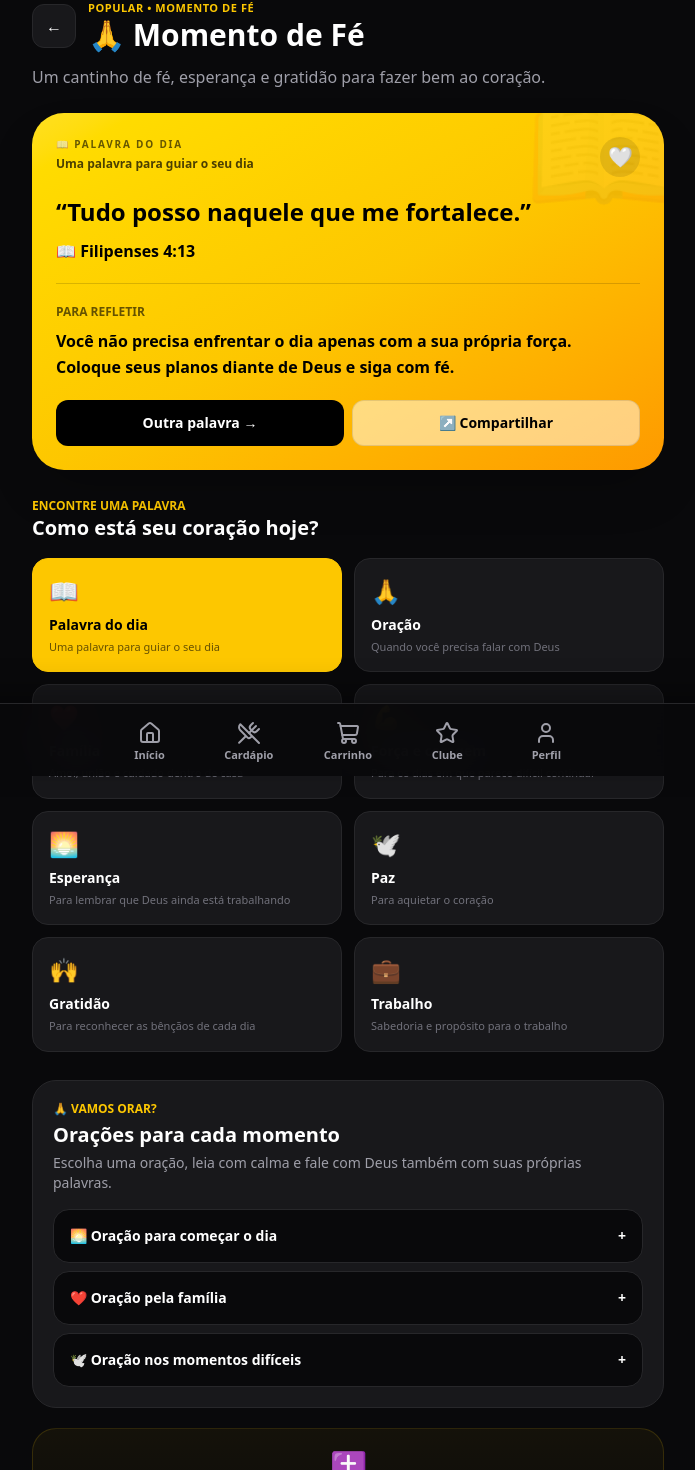
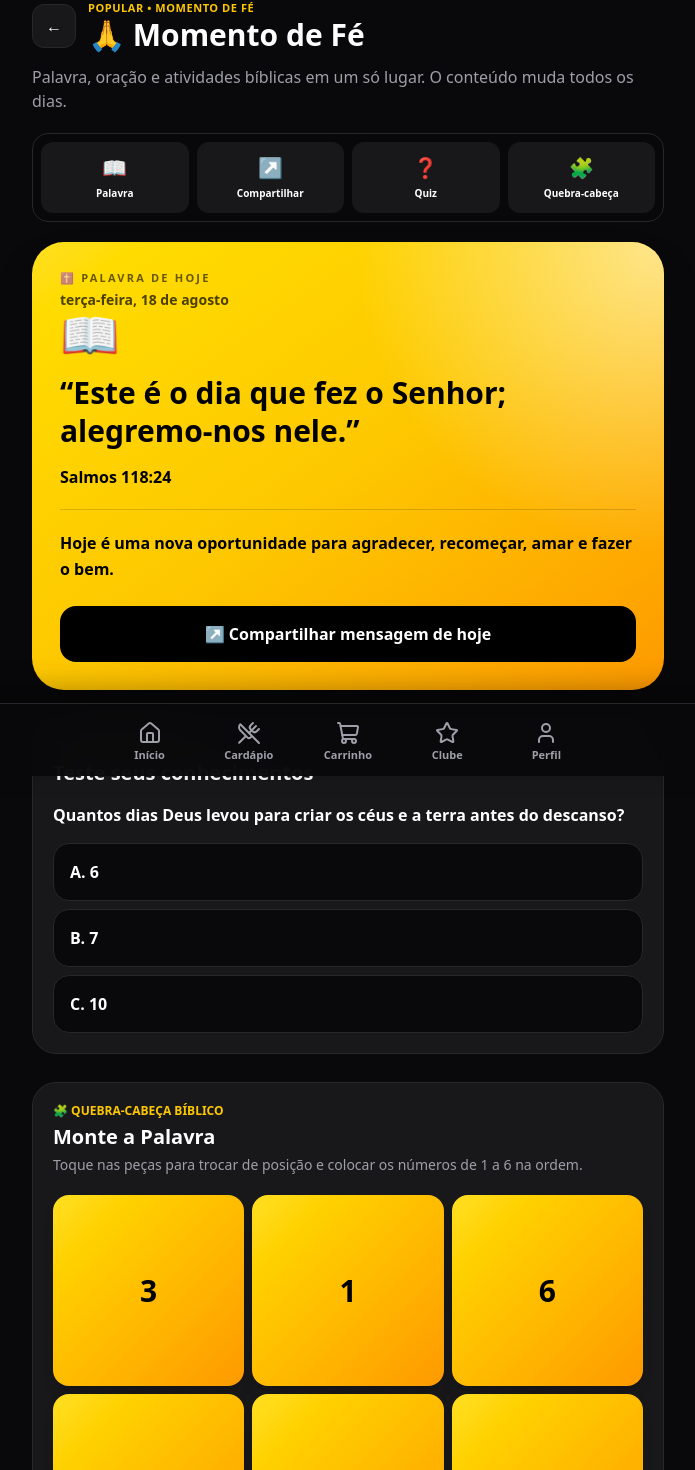
Before and after one commit to UniversalKnowledgeEcosystem/popular-app, a Next.js app: page /momento-de-fe in a window 1280 px wide. Shown: the part 24-1494 px from the top of the page, without its empty margins (292-987 px from the left). Built offline with nearby package versions, Linux system fonts and the light colour scheme.

Commit message:
feat: add daily faith card quiz and biblical puzzle

```diff
--- a/app/momento-de-fe/page.tsx
+++ b/app/momento-de-fe/page.tsx
@@ -1,51 +1,44 @@
 "use client";
 import Link from "next/link";
-import {useEffect,useMemo,useState} from "react";
-type Msg={texto:string;ref:string;reflexao:string};type Grupo={icon:string;nome:string,sub:string,itens:Msg[]};
-const grupos:Grupo[]=[
-{icon:"📖",nome:"Palavra do dia",sub:"Uma palavra para guiar o seu dia",itens:[
-{texto:"Tudo posso naquele que me fortalece.",ref:"Filipenses 4:13",reflexao:"Você não precisa enfrentar o dia apenas com a sua própria força. Coloque seus planos diante de Deus e siga com fé."},
-{texto:"O Senhor é o meu pastor; nada me faltará.",ref:"Salmos 23:1",reflexao:"Deus cuida, conduz e permanece presente. Mesmo quando não enxergamos todo o caminho, podemos confiar no Pastor."},
-{texto:"Entrega o teu caminho ao Senhor; confia nele.",ref:"Salmos 37:5",reflexao:"Entregar é reconhecer que Deus vê além do que nós vemos. Faça a sua parte e confie a Ele aquilo que você não controla."},
-{texto:"Este é o dia que fez o Senhor; alegremo-nos nele.",ref:"Salmos 118:24",reflexao:"Cada novo dia é uma oportunidade de agradecer, recomeçar, amar e fazer o bem."}]},
-{icon:"🙏",nome:"Oração",sub:"Quando você precisa falar com Deus",itens:[
-{texto:"Orai sem cessar.",ref:"1 Tessalonicenses 5:17",reflexao:"A oração não precisa de palavras difíceis. Converse com Deus com sinceridade, onde você estiver."},
-{texto:"Perseverai na oração.",ref:"Colossenses 4:2",reflexao:"Nem toda resposta chega no nosso tempo. Continue orando, agradecendo e confiando."},
-{texto:"Tudo o que pedirdes em oração, crendo, recebereis.",ref:"Mateus 21:22",reflexao:"Apresente seus pedidos com fé, lembrando que Deus conhece suas necessidades e sabe o que é melhor."}]},
-{icon:"❤️",nome:"Família",sub:"Amor, união e cuidado dentro de casa",itens:[
-{texto:"Eu e a minha casa serviremos ao Senhor.",ref:"Josué 24:15",reflexao:"Uma família fortalecida em Deus aprende a caminhar com amor, perdão, respeito e propósito."},
-{texto:"O amor é paciente, o amor é bondoso.",ref:"1 Coríntios 13:4",reflexao:"Dentro de casa, pequenos gestos de paciência e bondade podem transformar relacionamentos."},
-{texto:"Acima de tudo, porém, revistam-se do amor.",ref:"Colossenses 3:14",reflexao:"Que o amor seja a escolha principal nas palavras, decisões e atitudes com aqueles que Deus colocou perto de você."}]},
-{icon:"💪",nome:"Força e coragem",sub:"Para os dias em que parece difícil continuar",itens:[
-{texto:"Sede fortes e corajosos; não temais.",ref:"Deuteronômio 31:6",reflexao:"Coragem não significa ausência de medo. É continuar confiando que Deus está presente mesmo diante da dificuldade."},
-{texto:"A minha graça te basta.",ref:"2 Coríntios 12:9",reflexao:"Há momentos em que nossas forças acabam. A graça de Deus nos lembra que não caminhamos sozinhos."},
-{texto:"Se Deus é por nós, quem será contra nós?",ref:"Romanos 8:31",reflexao:"Não deixe a dificuldade definir o final da história. Mantenha a fé e prossiga."}]},
-{icon:"🌅",nome:"Esperança",sub:"Para lembrar que Deus ainda está trabalhando",itens:[
-{texto:"Alegrai-vos na esperança, sede pacientes na tribulação.",ref:"Romanos 12:12",reflexao:"Esperança cristã não ignora a dificuldade; ela nos ajuda a atravessá-la sem perder a fé."},
-{texto:"Os que esperam no Senhor renovarão as suas forças.",ref:"Isaías 40:31",reflexao:"Esperar em Deus também é caminhar. Enquanto você espera, continue fazendo o bem e mantendo o coração firme."},
-{texto:"Eu é que sei que pensamentos tenho a vosso respeito, diz o Senhor.",ref:"Jeremias 29:11",reflexao:"Nem sempre entendemos o momento presente, mas podemos descansar sabendo que nossa história não está fora das mãos de Deus."}]},
-{icon:"🕊️",nome:"Paz",sub:"Para aquietar o coração",itens:[
-{texto:"Deixo-vos a paz, a minha paz vos dou.",ref:"João 14:27",reflexao:"A paz de Cristo não depende de tudo estar perfeito. Ela pode habitar em nós mesmo enquanto enfrentamos problemas."},
-{texto:"Bem-aventurados os pacificadores.",ref:"Mateus 5:9",reflexao:"Levar paz também é uma forma de testemunhar. Onde houver conflito, escolha palavras que curem e aproximem."},
-{texto:"A paz de Deus guardará o vosso coração.",ref:"Filipenses 4:7",reflexao:"Apresente a Deus aquilo que pesa no coração e permita que a oração abra espaço para a paz."}]},
-{icon:"🙌",nome:"Gratidão",sub:"Para reconhecer as bênçãos de cada dia",itens:[
-{texto:"Em tudo dai graças.",ref:"1 Tessalonicenses 5:18",reflexao:"Gratidão não é dizer que tudo é fácil. É perceber que, mesmo nos dias difíceis, ainda existem motivos para reconhecer a bondade de Deus."},
-{texto:"Rendei graças ao Senhor, porque ele é bom.",ref:"Salmos 136:1",reflexao:"Pare por alguns segundos e lembre-se de algo pelo qual você pode agradecer hoje."},
-{texto:"Bendize, ó minha alma, ao Senhor, e não te esqueças de nenhum de seus benefícios.",ref:"Salmos 103:2",reflexao:"Recordar o cuidado de Deus no passado fortalece a confiança para enfrentar o presente."}]},
-{icon:"💼",nome:"Trabalho",sub:"Sabedoria e propósito para o trabalho",itens:[
-{texto:"Tudo quanto fizerdes, fazei-o de todo o coração.",ref:"Colossenses 3:23",reflexao:"Trabalhar com dedicação, honestidade e respeito também é uma maneira de honrar a Deus."},
-{texto:"Os planos do diligente tendem à abundância.",ref:"Provérbios 21:5",reflexao:"Ore, planeje, organize e trabalhe com constância. Bons resultados normalmente são construídos passo a passo."}]}
+import {useMemo,useState} from "react";
+
+const dias=[
+ {texto:"Tudo posso naquele que me fortalece.",ref:"Filipenses 4:13",reflexao:"Coloque seus planos diante de Deus e siga o dia com fé e coragem.",pergunta:"Quem escreveu a carta aos Filipenses?",opcoes:["Paulo","Moisés","Davi"],certa:0},
+ {texto:"O Senhor é o meu pastor; nada me faltará.",ref:"Salmos 23:1",reflexao:"Mesmo sem enxergar todo o caminho, podemos confiar no cuidado de Deus.",pergunta:"Qual personagem bíblico foi pastor antes de ser rei?",opcoes:["Davi","Pedro","Noé"],certa:0},
+ {texto:"Entrega o teu caminho ao Senhor; confia nele.",ref:"Salmos 37:5",reflexao:"Faça a sua parte e entregue a Deus aquilo que você não controla.",pergunta:"Em qual livro está este versículo?",opcoes:["Salmos","Gênesis","Mateus"],certa:0},
+ {texto:"Este é o dia que fez o Senhor; alegremo-nos nele.",ref:"Salmos 118:24",reflexao:"Hoje é uma nova oportunidade para agradecer, recomeçar, amar e fazer o bem.",pergunta:"Quantos dias Deus levou para criar os céus e a terra antes do descanso?",opcoes:["6","7","10"],certa:0},
+ {texto:"Confia no Senhor de todo o teu coração.",ref:"Provérbios 3:5",reflexao:"Nem sempre precisamos compreender tudo para continuar confiando em Deus.",pergunta:"Quem é tradicionalmente associado a muitos dos Provérbios?",opcoes:["Salomão","Jonas","Tomé"],certa:0},
+ {texto:"Alegrai-vos na esperança, sede pacientes na tribulação.",ref:"Romanos 12:12",reflexao:"A esperança nos ajuda a atravessar as dificuldades sem abandonar a fé.",pergunta:"Romanos faz parte de qual parte da Bíblia?",opcoes:["Novo Testamento","Antigo Testamento","Salmos"],certa:0},
+ {texto:"Deixo-vos a paz, a minha paz vos dou.",ref:"João 14:27",reflexao:"A paz de Cristo pode permanecer conosco mesmo quando nem tudo está resolvido.",pergunta:"Quem disse estas palavras?",opcoes:["Jesus","Abraão","José"],certa:0}
 ];
-const oracoes=[
-{titulo:"Oração para começar o dia",texto:"Senhor Deus, obrigado por mais um dia. Guia meus pensamentos, minhas palavras e minhas decisões. Dá-me sabedoria para fazer o bem, força para enfrentar as dificuldades e um coração agradecido. Guarda minha família e abençoa o trabalho das minhas mãos. Em nome de Jesus, amém."},
-{titulo:"Oração pela família",texto:"Senhor, visita a minha casa e a minha família. Dá-nos união, saúde, sabedoria, paciência e amor. Ajuda-nos a perdoar, conversar e cuidar uns dos outros. Que a tua paz esteja em nosso lar. Em nome de Jesus, amém."},
-{titulo:"Oração nos momentos difíceis",texto:"Deus, tu conheces aquilo que estou enfrentando. Quando minhas forças forem pequenas, sustenta-me. Dá-me serenidade para aquilo que não posso mudar, coragem para fazer o que precisa ser feito e fé para continuar. Em nome de Jesus, amém."}
-];
-export default function MomentoDeFe(){const[grupo,setGrupo]=useState(0),[troca,setTroca]=useState(0),[favoritos,setFavoritos]=useState<string[]>([]),[oracao,setOracao]=useState<number|null>(null),[copiado,setCopiado]=useState(false);useEffect(()=>{try{setFavoritos(JSON.parse(localStorage.getItem("popular_fe_favoritos")||"[]"))}catch{}},[]);const item=useMemo(()=>grupos[grupo].itens[troca%grupos[grupo].itens.length],[grupo,troca]);const chave=`${item.ref}|${item.texto}`;const favorito=favoritos.includes(chave);function favoritar(){const n=favorito?favoritos.filter(x=>x!==chave):[...favoritos,chave];setFavoritos(n);localStorage.setItem("popular_fe_favoritos",JSON.stringify(n))}async function compartilhar(){const texto=`🙏 Momento de Fé\n\n“${item.texto}”\n📖 ${item.ref}\n\n${item.reflexao}\n\nPopular Hambúrgueria e Sorveteria`;try{if(navigator.share)await navigator.share({title:"Momento de Fé",text:texto});else{await navigator.clipboard.writeText(texto);setCopiado(true);setTimeout(()=>setCopiado(false),1800)}}catch{}}
-return <main className="min-h-screen bg-zinc-950 text-white px-5 pt-6 pb-28 max-w-2xl mx-auto"><header className="flex items-center gap-3"><Link href="/" className="w-11 h-11 bg-zinc-900 border border-zinc-800 rounded-xl grid place-items-center" aria-label="Voltar">←</Link><div><p className="text-yellow-400 text-[11px] font-black tracking-wider">POPULAR • MOMENTO DE FÉ</p><h1 className="text-3xl font-black">🙏 Momento de Fé</h1></div></header><p className="text-zinc-400 mt-3">Um cantinho de fé, esperança e gratidão para fazer bem ao coração.</p>
-<section className="mt-6 relative overflow-hidden bg-gradient-to-br from-yellow-300 via-yellow-400 to-amber-500 text-black rounded-[2rem] p-6 shadow-2xl"><div className="absolute -right-5 -top-7 text-9xl opacity-[.08]">{grupos[grupo].icon}</div><div className="relative"><div className="flex justify-between gap-3"><div><p className="text-[10px] font-black tracking-[.18em] opacity-60">{grupos[grupo].icon} {grupos[grupo].nome.toUpperCase()}</p><p className="text-xs font-semibold opacity-70 mt-1">{grupos[grupo].sub}</p></div><button onClick={favoritar} aria-label="Favoritar mensagem" className="w-10 h-10 bg-black/10 rounded-full text-xl">{favorito?"❤️":"🤍"}</button></div><blockquote className="text-2xl font-black mt-5 leading-tight">“{item.texto}”</blockquote><p className="font-black mt-3">📖 {item.ref}</p><div className="h-px bg-black/15 my-5"/><p className="text-xs font-black opacity-60">PARA REFLETIR</p><p className="font-semibold leading-relaxed mt-2">{item.reflexao}</p><div className="grid grid-cols-2 gap-2 mt-5"><button onClick={()=>setTroca(x=>x+1)} className="bg-black text-white py-3 rounded-xl font-black text-sm">Outra palavra →</button><button onClick={compartilhar} className="bg-white/50 border border-black/10 py-3 rounded-xl font-black text-sm">{copiado?"✓ Copiado":"↗ Compartilhar"}</button></div></div></section>
-<section className="mt-7"><div className="flex justify-between items-end"><div><p className="text-yellow-400 text-xs font-black">ENCONTRE UMA PALAVRA</p><h2 className="text-xl font-black">Como está seu coração hoje?</h2></div></div><div className="grid grid-cols-2 gap-3 mt-4">{grupos.map((g,i)=><button key={g.nome} onClick={()=>{setGrupo(i);setTroca(0);window.scrollTo({top:0,behavior:"smooth"})}} className={`text-left rounded-2xl p-4 border transition active:scale-[.98] ${grupo===i?"bg-yellow-400 text-black border-yellow-400":"bg-zinc-900 border-zinc-800"}`}><span className="text-2xl">{g.icon}</span><b className="block mt-2 text-sm">{g.nome}</b><span className={`block text-[11px] mt-1 ${grupo===i?"text-black/60":"text-zinc-500"}`}>{g.sub}</span></button>)}</div></section>
-<section className="mt-7 bg-zinc-900 border border-zinc-800 rounded-3xl p-5"><p className="text-yellow-400 text-xs font-black">🙏 VAMOS ORAR?</p><h2 className="text-xl font-black mt-1">Orações para cada momento</h2><p className="text-zinc-400 text-sm mt-1">Escolha uma oração, leia com calma e fale com Deus também com suas próprias palavras.</p><div className="space-y-2 mt-4">{oracoes.map((o,i)=><div key={o.titulo} className="bg-zinc-950 border border-zinc-800 rounded-2xl overflow-hidden"><button onClick={()=>setOracao(oracao===i?null:i)} className="w-full p-4 flex justify-between items-center text-left font-black text-sm"><span>{i===0?"🌅":i===1?"❤️":"🕊️"} {o.titulo}</span><span>{oracao===i?"−":"+"}</span></button>{oracao===i&&<div className="px-4 pb-4 text-sm text-zinc-300 leading-relaxed border-t border-zinc-800 pt-3">{o.texto}</div>}</div>)}</div></section>
-{favoritos.length>0&&<section className="mt-5 bg-zinc-900 border border-zinc-800 rounded-3xl p-5"><p className="text-red-400 text-xs font-black">❤️ SUAS FAVORITAS</p><h2 className="font-black text-lg mt-1">Palavras que você guardou</h2><p className="text-zinc-400 text-sm mt-1">Você tem {favoritos.length} {favoritos.length===1?"mensagem salva":"mensagens salvas"} neste aparelho.</p></section>}
-<section className="mt-5 rounded-3xl p-5 text-center border border-yellow-400/15 bg-gradient-to-b from-yellow-400/5 to-transparent"><div className="text-3xl">✝️</div><p className="font-black mt-2">Deus abençoe você e sua família.</p><p className="text-zinc-500 text-xs mt-2">Que a fé acompanhe seus passos e que nunca faltem esperança, amor e gratidão.</p><p className="text-yellow-400 text-[10px] font-black tracking-widest mt-4">POPULAR HAMBURGUERIA E SORVETERIA • SINCE 2017</p></section>
-</main>}
+
+export default function MomentoDeFe(){
+ const hoje=new Date(); const indice=Math.abs(hoje.getFullYear()*372+(hoje.getMonth()+1)*31+hoje.getDate())%dias.length; const d=dias[indice];
+ const [quiz,setQuiz]=useState<number|null>(null); const [mistura,setMistura]=useState<number[]>([2,0,5,1,4,3]); const [movimentos,setMovimentos]=useState(0); const [copiado,setCopiado]=useState(false);
+ const correto=quiz===d.certa; const completo=useMemo(()=>mistura.every((v,i)=>v===i),[mistura]);
+ async function compartilhar(){const texto=`🙏 Palavra do Dia — Popular\n\n“${d.texto}”\n📖 ${d.ref}\n\n${d.reflexao}\n\nDeus abençoe o seu dia!`;try{if(navigator.share)await navigator.share({title:"Palavra do Dia",text:texto});else{await navigator.clipboard.writeText(texto);setCopiado(true);setTimeout(()=>setCopiado(false),1500)}}catch{}}
+ function mover(i:number){if(completo)return;const n=[...mistura];const alvo=(i+1)%6;[n[i],n[alvo]]=[n[alvo],n[i]];setMistura(n);setMovimentos(x=>x+1)}
+ return <main className="min-h-screen bg-zinc-950 text-white px-5 pt-6 pb-28 max-w-2xl mx-auto">
+  <header className="flex items-center gap-3"><Link href="/" className="w-11 h-11 bg-zinc-900 border border-zinc-800 rounded-xl grid place-items-center">←</Link><div><p className="text-yellow-400 text-[11px] font-black tracking-wider">POPULAR • MOMENTO DE FÉ</p><h1 className="text-3xl font-black">🙏 Momento de Fé</h1></div></header>
+  <p className="text-zinc-400 mt-3">Palavra, oração e atividades bíblicas em um só lugar. O conteúdo muda todos os dias.</p>
+
+  <nav className="grid grid-cols-4 gap-2 mt-5 sticky top-2 z-20 bg-zinc-950/90 backdrop-blur p-2 rounded-2xl border border-zinc-800">
+   {[['📖','Palavra','#palavra'],['↗','Compartilhar','#palavra'],['❓','Quiz','#quiz'],['🧩','Quebra-cabeça','#puzzle']].map(([ic,n,h],i)=><a key={n} href={h} onClick={i===1?(e)=>{e.preventDefault();compartilhar()}:undefined} className="bg-zinc-900 rounded-xl py-3 text-center text-[10px] font-black"><span className="block text-xl mb-1">{ic}</span>{n}</a>)}
+  </nav>
+
+  <section id="palavra" className="mt-5 overflow-hidden rounded-[2rem] bg-gradient-to-br from-yellow-300 via-yellow-400 to-amber-500 text-black shadow-2xl">
+   <div className="relative min-h-[390px] p-7 flex flex-col justify-between bg-[radial-gradient(circle_at_top_right,rgba(255,255,255,.55),transparent_40%)]">
+    <div><p className="text-[11px] font-black tracking-[.2em] opacity-60">✝ PALAVRA DE HOJE</p><p className="text-sm font-bold opacity-70 mt-1">{hoje.toLocaleDateString('pt-BR',{weekday:'long',day:'2-digit',month:'long'})}</p></div>
+    <div><div className="text-5xl mb-4">📖</div><blockquote className="text-3xl font-black leading-tight">“{d.texto}”</blockquote><p className="font-black mt-4">{d.ref}</p><div className="h-px bg-black/15 my-5"/><p className="font-semibold leading-relaxed">{d.reflexao}</p></div>
+    <button onClick={compartilhar} className="mt-6 bg-black text-white rounded-2xl py-4 font-black">{copiado?'✓ Mensagem copiada':'↗ Compartilhar mensagem de hoje'}</button>
+   </div>
+  </section>
+
+  <section id="quiz" className="mt-7 bg-zinc-900 border border-zinc-800 rounded-3xl p-5"><p className="text-yellow-400 text-xs font-black">❓ QUIZ BÍBLICO DO DIA</p><h2 className="text-xl font-black mt-1">Teste seus conhecimentos</h2><p className="mt-4 font-bold">{d.pergunta}</p><div className="grid gap-2 mt-4">{d.opcoes.map((o,i)=><button key={o} disabled={quiz!==null} onClick={()=>setQuiz(i)} className={`p-4 rounded-2xl text-left font-bold border ${quiz===null?'bg-zinc-950 border-zinc-800':i===d.certa?'bg-green-500/20 border-green-500':quiz===i?'bg-red-500/20 border-red-500':'bg-zinc-950 border-zinc-800 opacity-60'}`}>{String.fromCharCode(65+i)}. {o}</button>)}</div>{quiz!==null&&<div className={`mt-4 rounded-2xl p-4 font-bold ${correto?'bg-green-500/10 text-green-300':'bg-yellow-400/10 text-yellow-300'}`}>{correto?'🎉 Muito bem! Resposta correta.':'📖 Quase! A resposta correta está destacada acima.'}<p className="text-xs font-normal mt-2 opacity-80">Amanhã haverá uma nova pergunta.</p></div>}</section>
+
+  <section id="puzzle" className="mt-7 bg-zinc-900 border border-zinc-800 rounded-3xl p-5"><p className="text-yellow-400 text-xs font-black">🧩 QUEBRA-CABEÇA BÍBLICO</p><h2 className="text-xl font-black mt-1">Monte a Palavra</h2><p className="text-sm text-zinc-400 mt-1">Toque nas peças para trocar de posição e colocar os números de 1 a 6 na ordem.</p><div className="grid grid-cols-3 gap-2 mt-5">{mistura.map((v,i)=><button key={i} onClick={()=>mover(i)} className="aspect-square rounded-2xl bg-gradient-to-br from-yellow-300 to-amber-500 text-black grid place-items-center shadow-lg"><span className="text-3xl font-black">{v+1}</span><span className="sr-only">Peça {v+1}</span></button>)}</div><div className="flex justify-between items-center mt-4"><p className="text-xs text-zinc-400">Movimentos: <b className="text-white">{movimentos}</b></p><button onClick={()=>{setMistura([2,0,5,1,4,3]);setMovimentos(0)}} className="text-xs font-black text-yellow-400">Recomeçar</button></div>{completo&&<div className="mt-4 bg-green-500/10 border border-green-500/30 rounded-2xl p-4 text-center"><p className="font-black text-green-300">🎉 Parabéns! Você completou!</p><p className="text-sm text-zinc-300 mt-2">“{d.texto}” — {d.ref}</p></div>}</section>
+
+  <section className="mt-7 bg-zinc-900 border border-zinc-800 rounded-3xl p-5"><p className="text-yellow-400 text-xs font-black">🙏 ORAÇÃO DO DIA</p><p className="text-zinc-300 leading-relaxed mt-3">Senhor Deus, obrigado por este dia. Guia meus pensamentos, minhas palavras e decisões. Dá-me sabedoria para fazer o bem, força para enfrentar as dificuldades e um coração agradecido. Guarda minha família e abençoa o trabalho das minhas mãos. Em nome de Jesus, amém.</p></section>
+  <section className="mt-5 text-center rounded-3xl border border-yellow-400/15 p-5"><p className="font-black">✝️ Deus abençoe você e sua família.</p><p className="text-zinc-500 text-xs mt-2">Atividades recreativas, sem premiação comercial.</p></section>
+ </main>
+}
```
